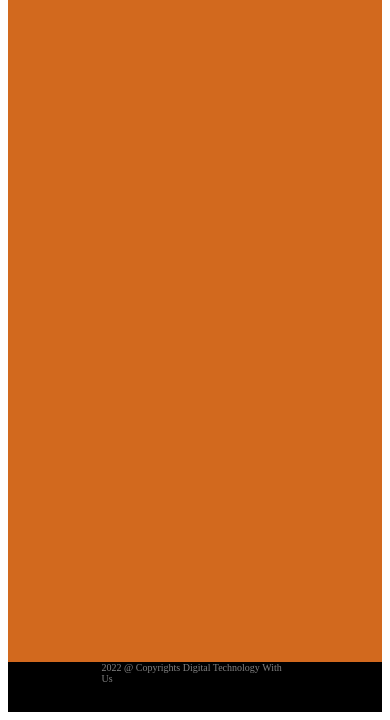
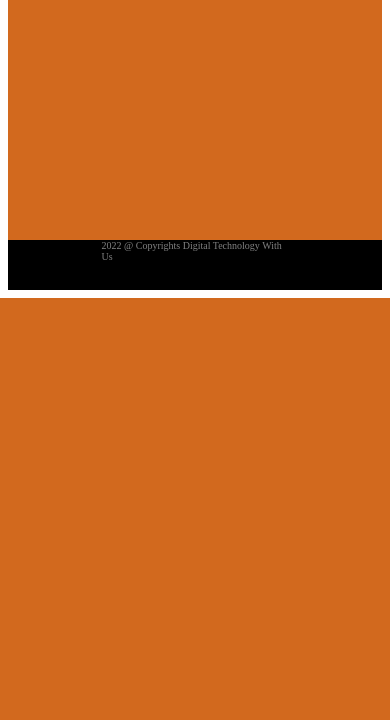
Before and after one commit to webdeveloperQaswarahmad/webdeveloperQaswarahmad.github.io, a PHP site: page /main.html in a window 390 px wide; the page is wider, and only the part inside the window is pictured. Shown: the part 2015-2735 px from the top of that part. After the commit the page ends 2313 px from the top of that part, so only its background shows below. Run offline with PHP 8.4, Linux system fonts and the light colour scheme.

Commit message:
Update main.css

```diff
--- a/main.css
+++ b/main.css
@@ -79,7 +79,7 @@ h2{
 }
 .box3{
     width: 100%;
-    height: 37vh;
+    height: 53vh;
     background-color: chocolate;
     padding-top: 200px;
 }
@@ -188,7 +188,7 @@ h2{
 @media screen and (max-width:480px){
     .box3{
         width: 100%;
-        height: 209vh;
+        height: 159vh;
         background-color: chocolate;
         padding-top: 200px;
     }
```
